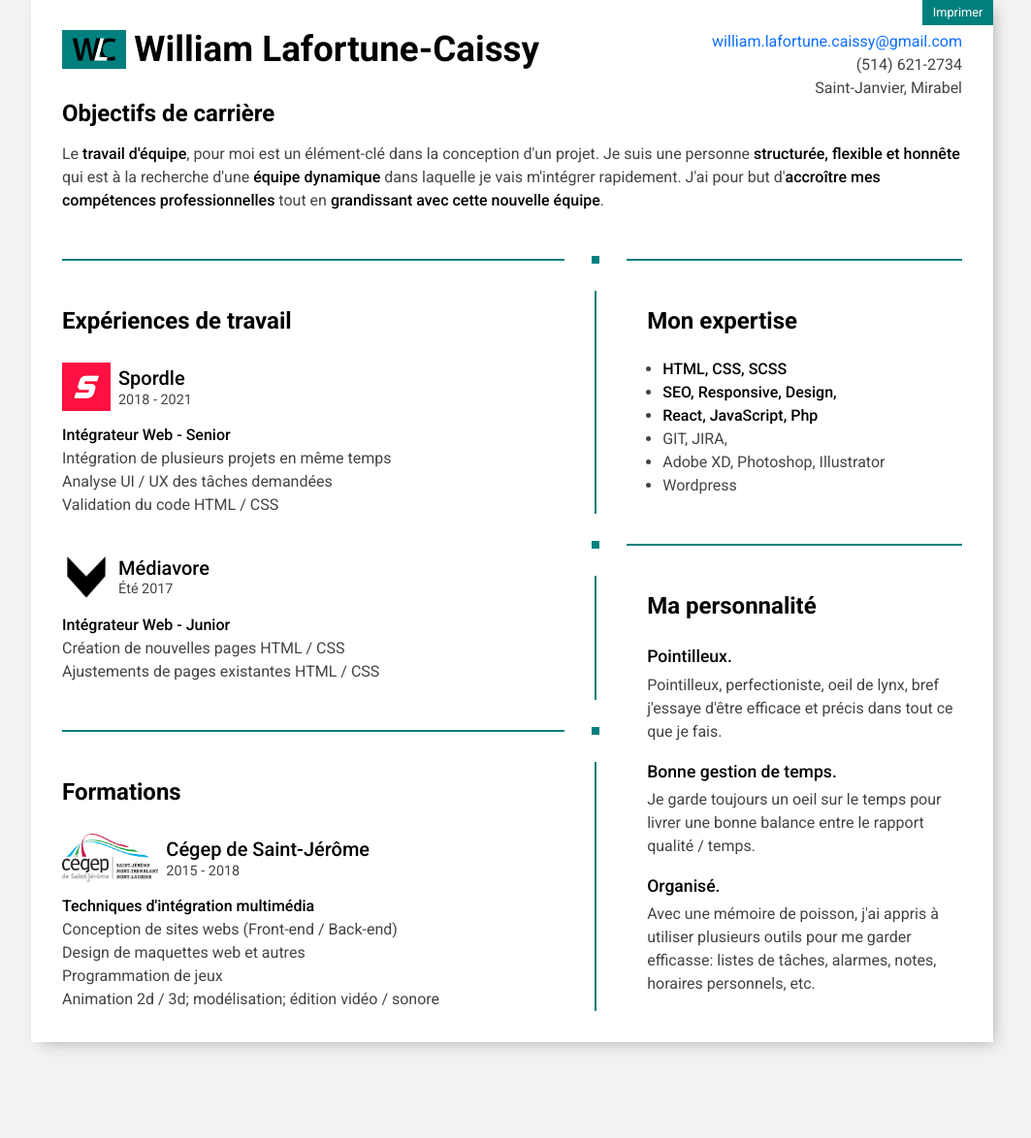
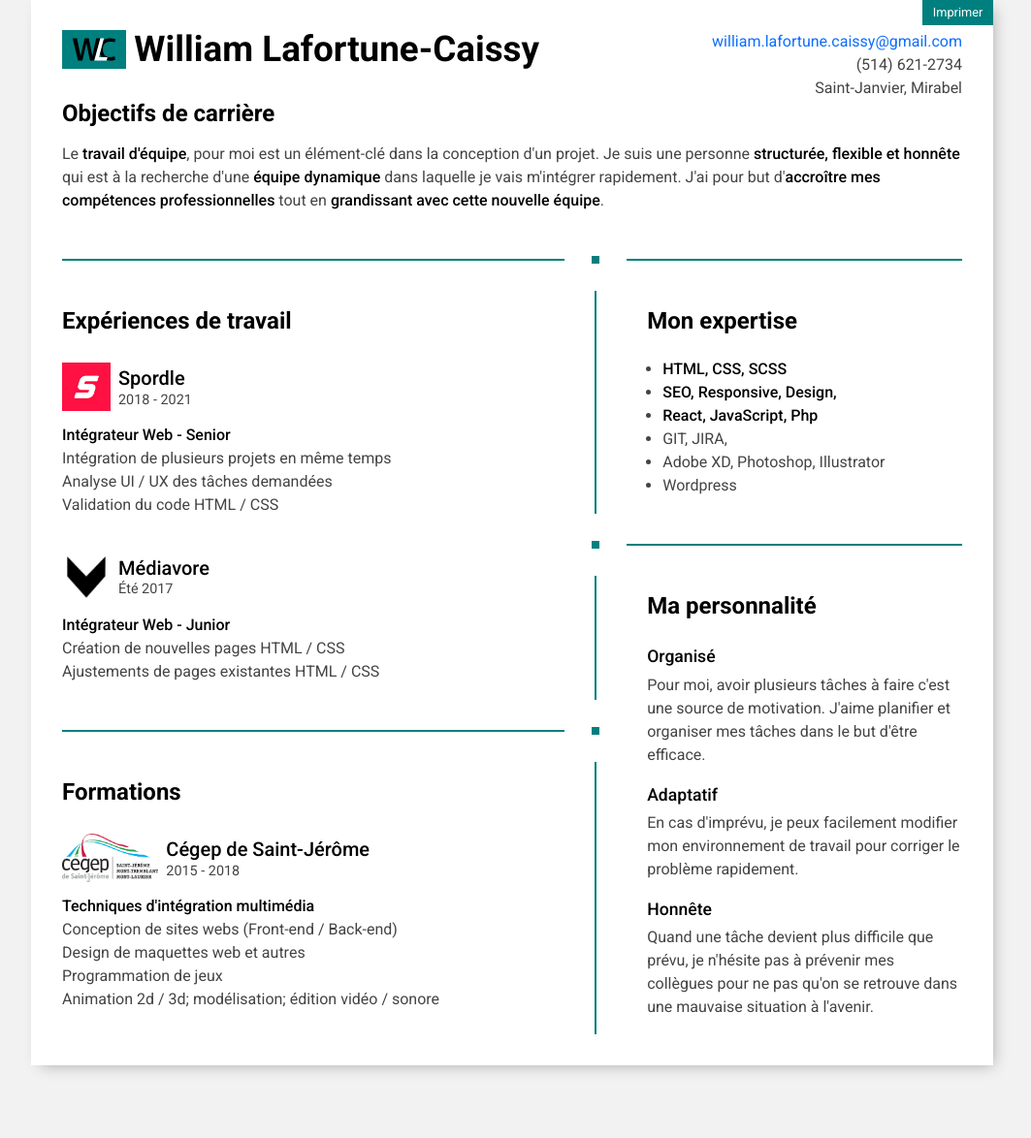
Before and after one commit to williamLafortuneCaissy/portfolio-legacy, a PHP site: page / in a window 1280 px wide. Shown: the part 1428-2602 px from the top of the page at 97% size, without its empty margins (112-1175 px from the left). Before the commit the page ends 2511 px from the top, so only its background shows below. Run offline with PHP 8.4, Linux system fonts and the light colour scheme.

Commit message:
updated cv personality

```diff
--- a/part/home/cv.php
+++ b/part/home/cv.php
@@ -102,12 +102,12 @@
 
 				<div class="cv__personality">
 					<h3>Ma personnalité</h3>
-					<h4>Pointilleux.</h4>
-					<p>Pointilleux, perfectioniste, oeil de lynx, bref j'essaye d'être efficace et précis dans tout ce que je fais.</p>
-					<h4>Bonne gestion de temps.</h4>
-					<p>Je garde toujours un oeil sur le temps pour livrer une bonne balance entre le rapport qualité / temps.</p>
-					<h4>Organisé.</h4>
-					<p>Avec une mémoire de poisson, j'ai appris à utiliser plusieurs outils pour me garder efficasse: listes de tâches, alarmes, notes, horaires personnels, etc.</p>
+					<h4>Organisé</h4>
+					<p>Pour moi, avoir plusieurs tâches à faire c'est une source de motivation. J'aime planifier et organiser mes tâches dans le but d'être efficace.</p>
+					<h4>Adaptatif</h4>
+					<p>En cas d'imprévu, je peux facilement modifier mon environnement de travail pour corriger le problème rapidement.</p>
+					<h4>Honnête</h4>
+					<p>Quand une tâche devient plus difficile que prévu, je n'hésite pas à prévenir mes collègues pour ne pas qu'on se retrouve dans une mauvaise situation à l'avenir.</p>
 				</div>
 
 			</div>
```
